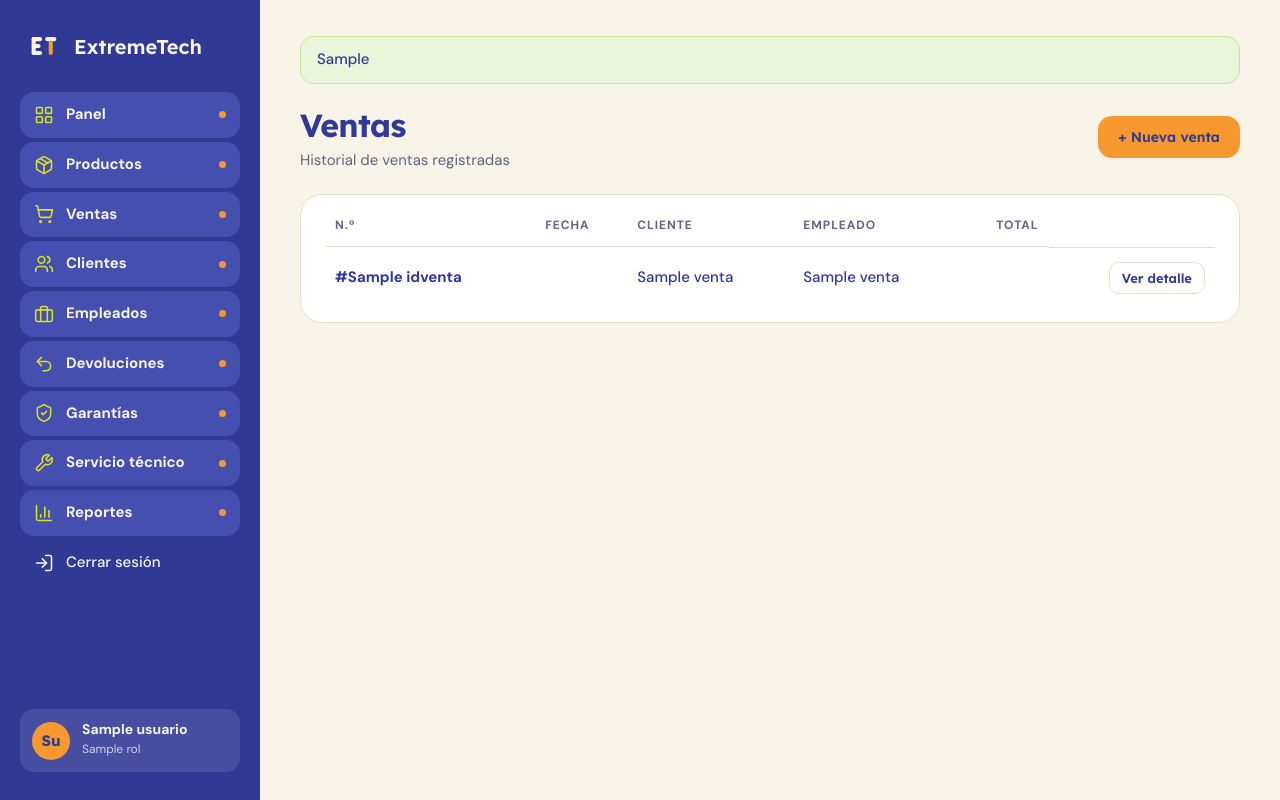
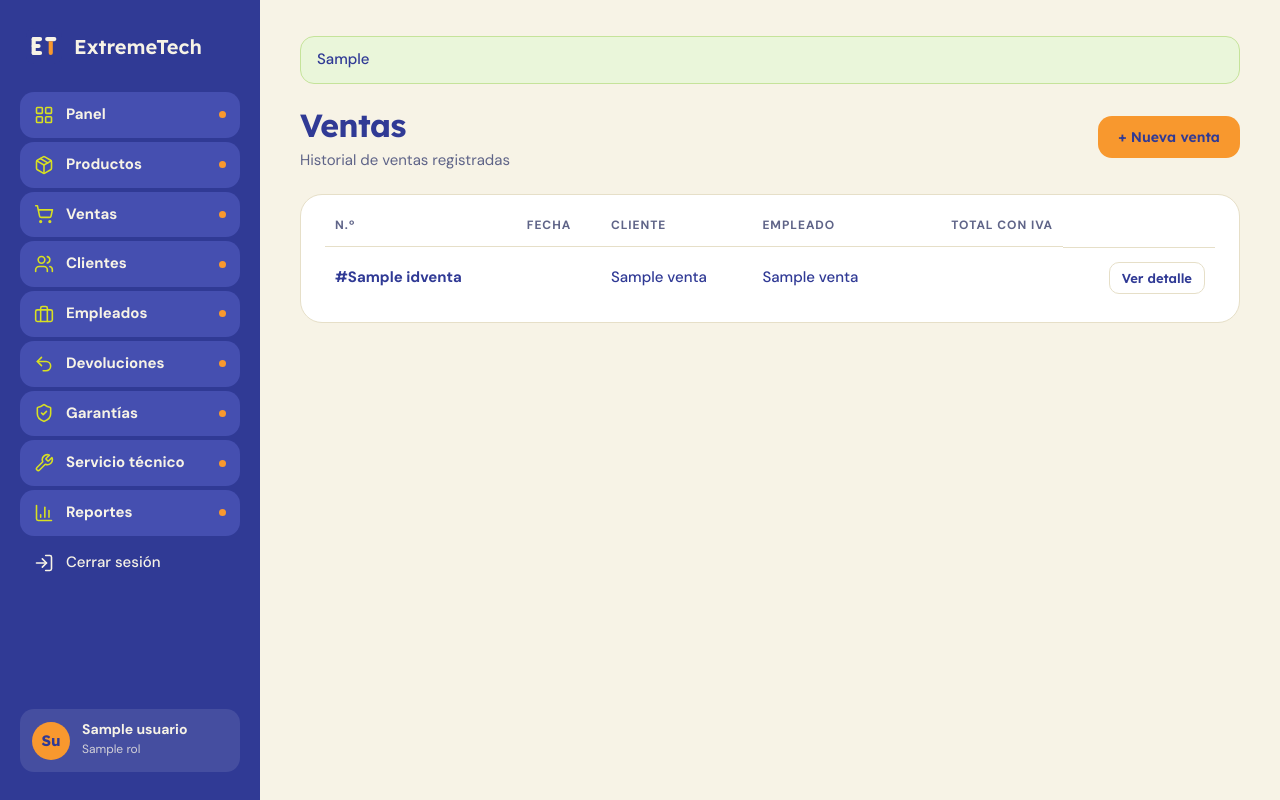
Before and after one commit to SoloaizaKbalz/Lenguajes_De_BD_IIIC, a Node project: template views/ventas/historial.ejs in a window 1280 px wide. Run offline with Node 20 templates, Linux system fonts and the light colour scheme; the template is opened without the code that fills it: most values are stand-ins (such as "Sample title", 1, 10 or a date in 2020).

Commit message:
arreglo iva

```diff
--- a/views/ventas/detalle.ejs
+++ b/views/ventas/detalle.ejs
@@ -3,7 +3,7 @@
 <div class="tabla-caja"><table><thead><tr><th>Producto</th><th class="num">Cantidad</th><th class="num">Precio unitario</th><th class="num">Monto</th></tr></thead><tbody>
   <% lineas.forEach(l => { %><tr><td class="fuerte"><%= l.NOMBREPRODUCTO %></td><td class="num"><%= l.CANTIDADDETALLE %></td><td class="num"><%= colonesVenta(l.PRECIOUNITARIO) %></td><td class="num fuerte"><%= colonesVenta(l.TOTALPARCIAL) %></td></tr><% }) %>
   <tr><th scope="row" colspan="3" class="num">Subtotal</th><td class="num"><%= colonesVenta(subtotal) %></td></tr>
-  <tr><th scope="row" colspan="3" class="num"><%= etiquetaIva %></th><td class="num"><%= iva === null ? 'No disponible' : colonesVenta(iva) %></td></tr>
-  <tr><th scope="row" colspan="3" class="num fuerte">Total</th><td class="num fuerte"><%= colonesVenta(v.TOTALVENTA) %></td></tr>
+  <tr><th scope="row" colspan="3" class="num"><%= etiquetaIva %></th><td class="num"><%= colonesVenta(iva) %></td></tr>
+  <tr><th scope="row" colspan="3" class="num fuerte">Total con IVA</th><td class="num fuerte"><%= colonesVenta(v.TOTALVENTA) %></td></tr>
 </tbody></table></div>
 <%- include('../partials/foot') %>
--- a/views/ventas/historial.ejs
+++ b/views/ventas/historial.ejs
@@ -1,7 +1,7 @@
 <%- include('../partials/head', { titulo: 'Historial de ventas' }) %>
 <div class="encabezado"><div><h1>Ventas</h1><p>Historial de ventas registradas</p></div><% if (puedeRegistrarVenta(usuario)) { %><a class="btn" href="/ventas/nueva">+ Nueva venta</a><% } %></div>
-<div class="tabla-caja"><table><thead><tr><th>N.º</th><th>Fecha</th><th>Cliente</th><th>Empleado</th><th class="num">Total</th><th></th></tr></thead><tbody>
-  <% ventas.forEach(v => { %><tr><td class="fuerte">#<%= v.IDVENTA %></td><td><%= fecha(v.FECHAVENTA) %></td><td><%= v.NOMBRECLIENTE %></td><td><%= v.NOMBREEMPLEADO %></td><td class="num fuerte"><%= colones(v.TOTALVENTA) %></td><td class="acciones"><a class="btn secundario chico" href="/ventas/<%= v.IDVENTA %>">Ver detalle</a></td></tr><% }) %>
+<div class="tabla-caja"><table><thead><tr><th>N.º</th><th>Fecha</th><th>Cliente</th><th>Empleado</th><th class="num">Total con IVA</th><th></th></tr></thead><tbody>
+  <% ventas.forEach(v => { %><tr><td class="fuerte">#<%= v.IDVENTA %></td><td><%= fecha(v.FECHAVENTA) %></td><td><%= v.NOMBRECLIENTE %></td><td><%= v.NOMBREEMPLEADO %></td><td class="num fuerte"><%= colonesVenta(v.TOTALVENTA) %></td><td class="acciones"><a class="btn secundario chico" href="/ventas/<%= v.IDVENTA %>">Ver detalle</a></td></tr><% }) %>
   <% if (!ventas.length) { %><tr><td colspan="6" class="vacio">Aún no hay ventas registradas.</td></tr><% } %>
 </tbody></table></div>
 <%- include('../partials/foot') %>
```
Also changed, not shown: routes/ventas.routes.js (+6 -5 lines), README.md.
